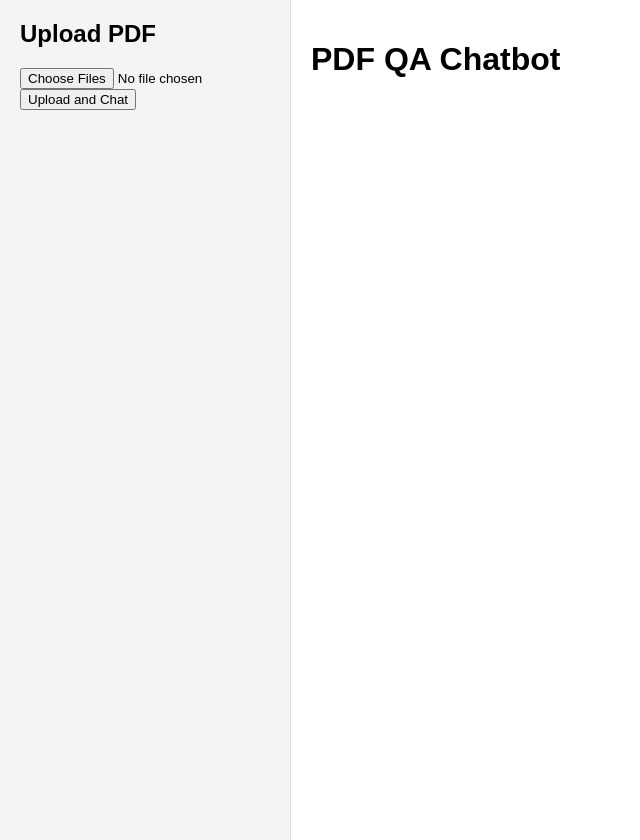
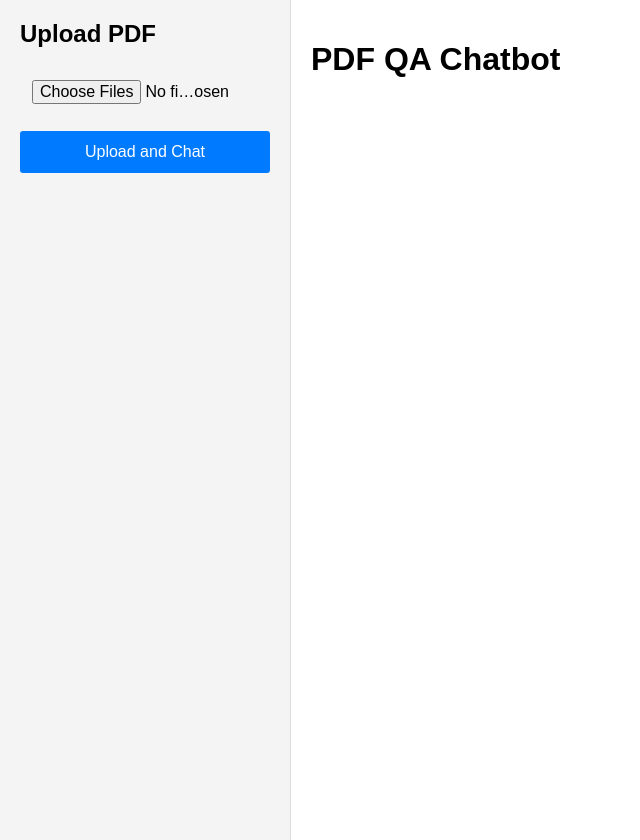
Before and after one commit to MZUHKHAN/pdfchatbot-flask, a Flask app: page / in a window 1280 px wide. Shown: the whole page, without its empty margins (0-640 px from the left). Run offline with Flask 3, Linux system fonts and the light colour scheme.

Commit message:
Update index.html

```diff
--- a/templates/index.html
+++ b/templates/index.html
@@ -29,8 +29,25 @@
             padding: 20px;
         }
 
-        /* Other styles remain the same */
-        /* ... (rest of your CSS) ... */
+        /* Styles for buttons */
+        input[type="file"] {
+            padding: 12px; /* Increased padding */
+            font-size: 16px; /* Increased font size */
+            margin-bottom: 15px; /* Added margin */
+            width: calc(100% - 24px); /* Adjust width for padding */
+            box-sizing: border-box; /* Include padding in width calculation */
+        }
+
+        button[type="submit"] {
+            background-color: #007bff;
+            color: #fff;
+            padding: 12px 20px; /* Increased padding */
+            font-size: 16px; /* Increased font size */
+            border: none;
+            border-radius: 3px;
+            cursor: pointer;
+            width: 100%; /* Make button full width */
+        }
     </style>
 </head>
 <body>
@@ -41,7 +58,6 @@
         {% endif %}
         <form method="POST" enctype="multipart/form-data">
             <input type="file" name="pdf_files" id="pdf_files" multiple>
-            <br>
             <button type="submit">Upload and Chat</button>
         </form>
     </div>
```
